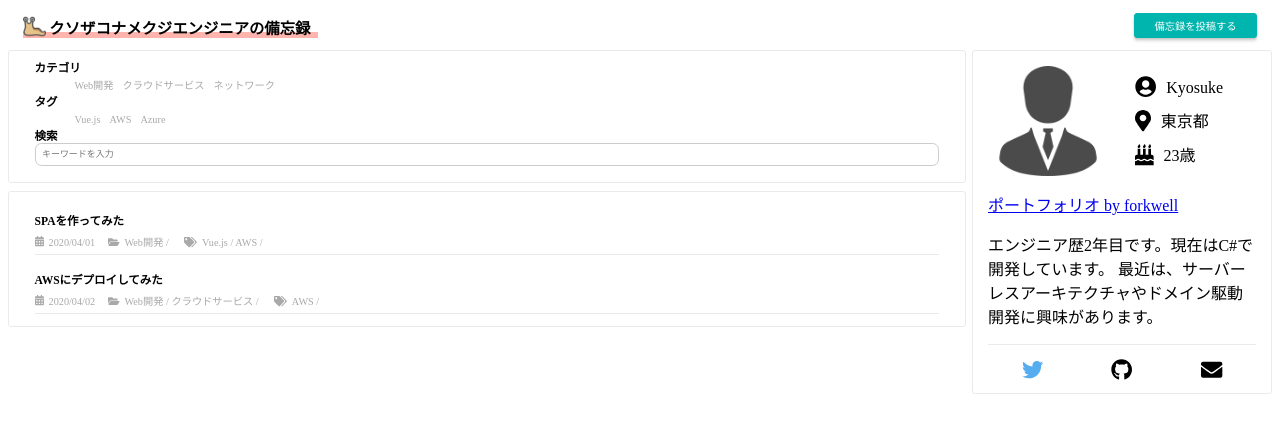
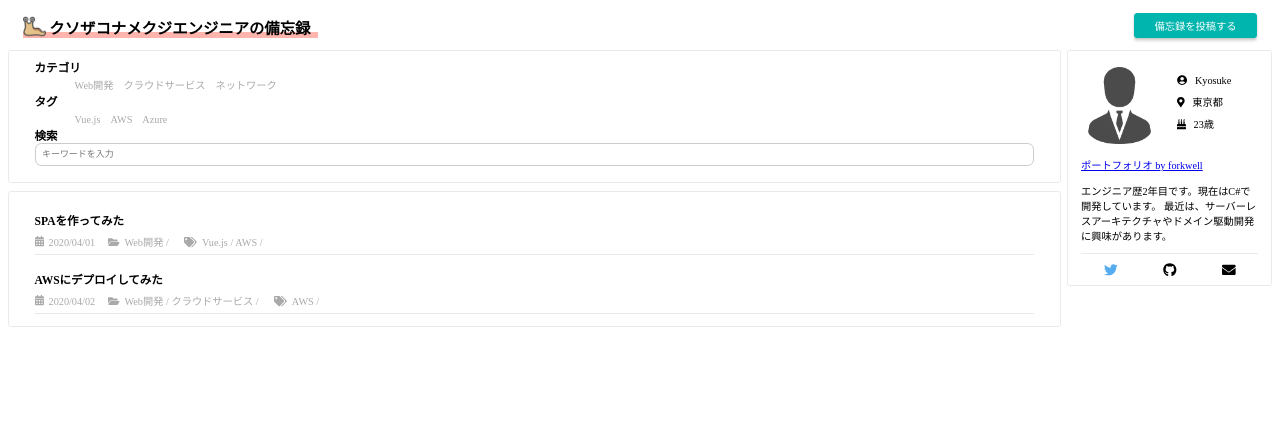
Before and after one commit to AwataKyosuke/my_histroy, a Vue app: page / in a window 1280 px wide. Shown: the top 430 px of the page. Built offline with nearby package versions, Linux system fonts and the light colour scheme; what vue-js-modal would draw is missing.

Commit message:
UPDATE:サイドナビのスタイルを画面サイズに応じて可変となるよう修正

```diff
--- a/src/App.vue
+++ b/src/App.vue
@@ -51,7 +51,7 @@ border:dashed 1px #999;
 #sidenavi {
    -webkit-flex-direction: row;
   flex-direction: row;
-  width: 300px;
+  width: 16vw;
 }
 
 #main {
--- a/src/components/organsms/Sidenavi.vue
+++ b/src/components/organsms/Sidenavi.vue
@@ -5,9 +5,9 @@
         <img src="@/assets/sidenavi_icon.png" class="icon" />
       </div>
       <div class="detail-box">
-        <p class="item"><font-awesome-icon :icon="['fas', 'user-circle']" class="awesome-icon fa-lg" />Kyosuke</p>
-        <p class="item"><font-awesome-icon :icon="['fas', 'map-marker-alt']" class="awesome-icon fa-lg" />東京都</p>
-        <p class="item"><font-awesome-icon :icon="['fas', 'birthday-cake']" class="awesome-icon fa-lg" />23歳</p>
+        <p class="item"><font-awesome-icon :icon="['fas', 'user-circle']" class="awesome-icon" />Kyosuke</p>
+        <p class="item"><font-awesome-icon :icon="['fas', 'map-marker-alt']" class="awesome-icon" />東京都</p>
+        <p class="item"><font-awesome-icon :icon="['fas', 'birthday-cake']" class="awesome-icon" />23歳</p>
       </div>
     </div>
     <div class="about">
@@ -35,13 +35,13 @@
 
 .flex-box {
   display: flex;
-  height: 110px;
+  height: 10vh;
 }
 
 .sidenavi-box {
   box-sizing: border-box;
   width: 100%;
-  padding: 5% 5% 0 5%;
+  padding: 2vh 1vw 0 1vw;
   border: 0.5px solid #e9eaea;
   border-radius: 3px;
   transition: 0.3s;
@@ -52,7 +52,7 @@
 }
 
 .about {
-  font-size: 100%;
+  font-size: 0.8vw;
 }
 
 .icon {
@@ -61,17 +61,18 @@
 }
 
 .icon-box {
-  width: 120px;
-  margin: 0 10% 0 0;
+  height: 6vw;
+  width: 6vw;
+  margin: 0 1.5vw 0 0;
 }
 
 .detail-box {
-  width: 100px;
-  height: 100px;
+  height: 6vw;
+  width: 6vw;
 }
 
 .item {
-  font-size: 100%;
+  font-size: 0.8vw;
   padding: 0;
   margin: 10% 0 10% 0;
 }
```
